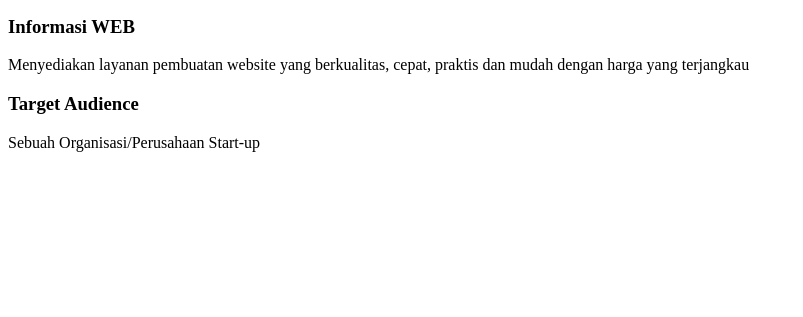
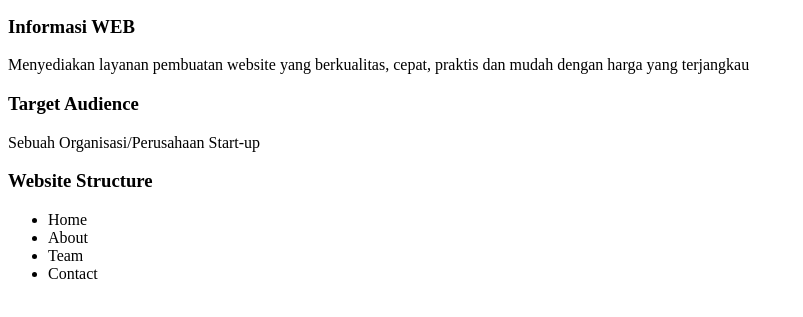
Before and after one commit to giovannyrogi/group-5, a plain HTML site: page web-dev.html in a window 1280 px wide. Shown: the part 101-418 px from the top of the page, without its empty margins (0-803 px from the left). Drawn offline with Linux system fonts and the light colour scheme.

Commit message:
menambah no 4

```diff
--- a/web-dev.html
+++ b/web-dev.html
@@ -13,5 +13,12 @@
 	</header>
 	<h3>Target Audience</h3>
 	<p> Sebuah Organisasi/Perusahaan Start-up</p>
+	<h3> Website Structure</h3>
+	<ul>
+	  <li> Home </li>
+	  <li> About </li>
+	  <li> Team </li>
+	  <li> Contact </li>
+	</ul>
   <body/>
 </html>
```
